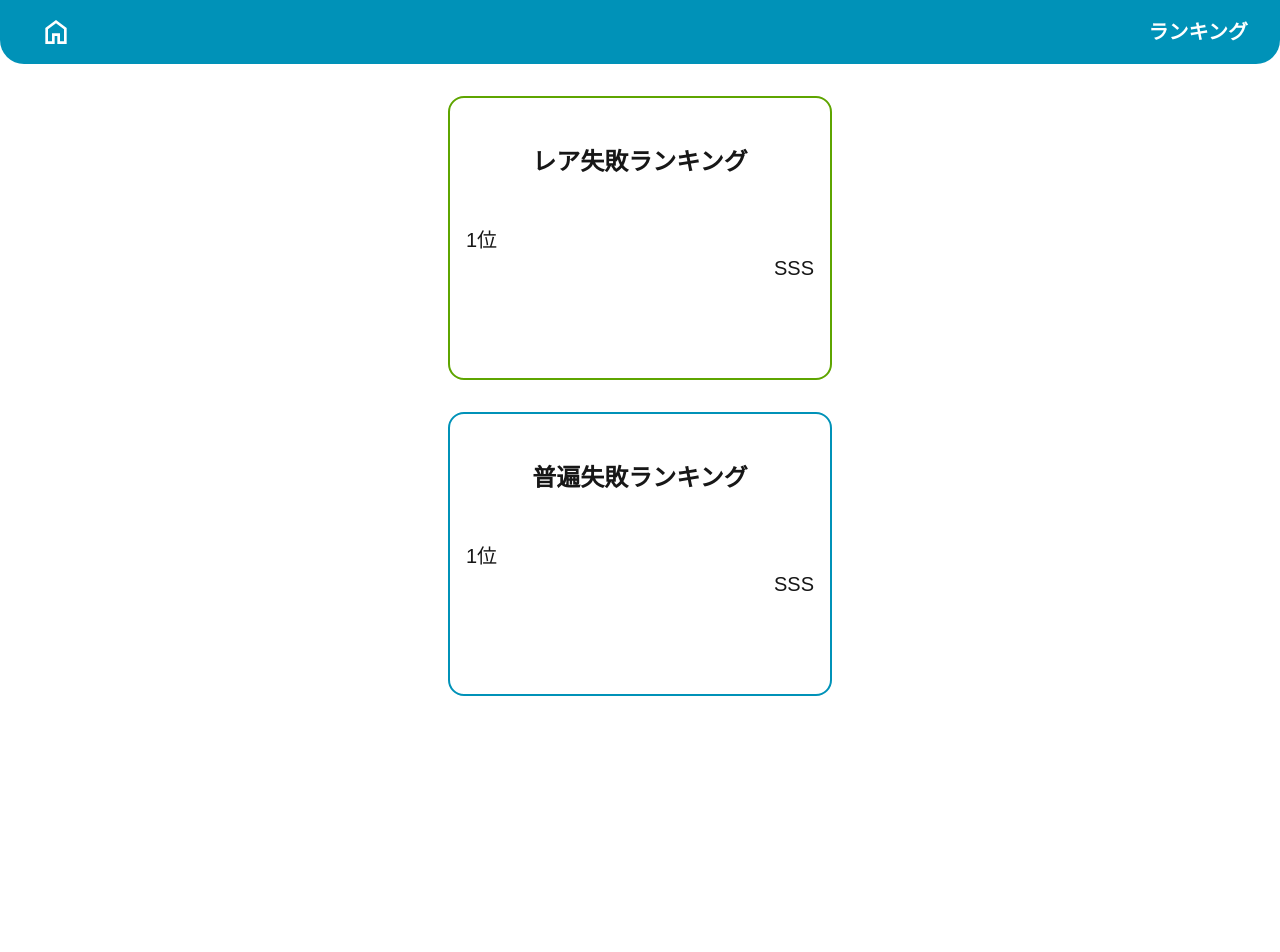
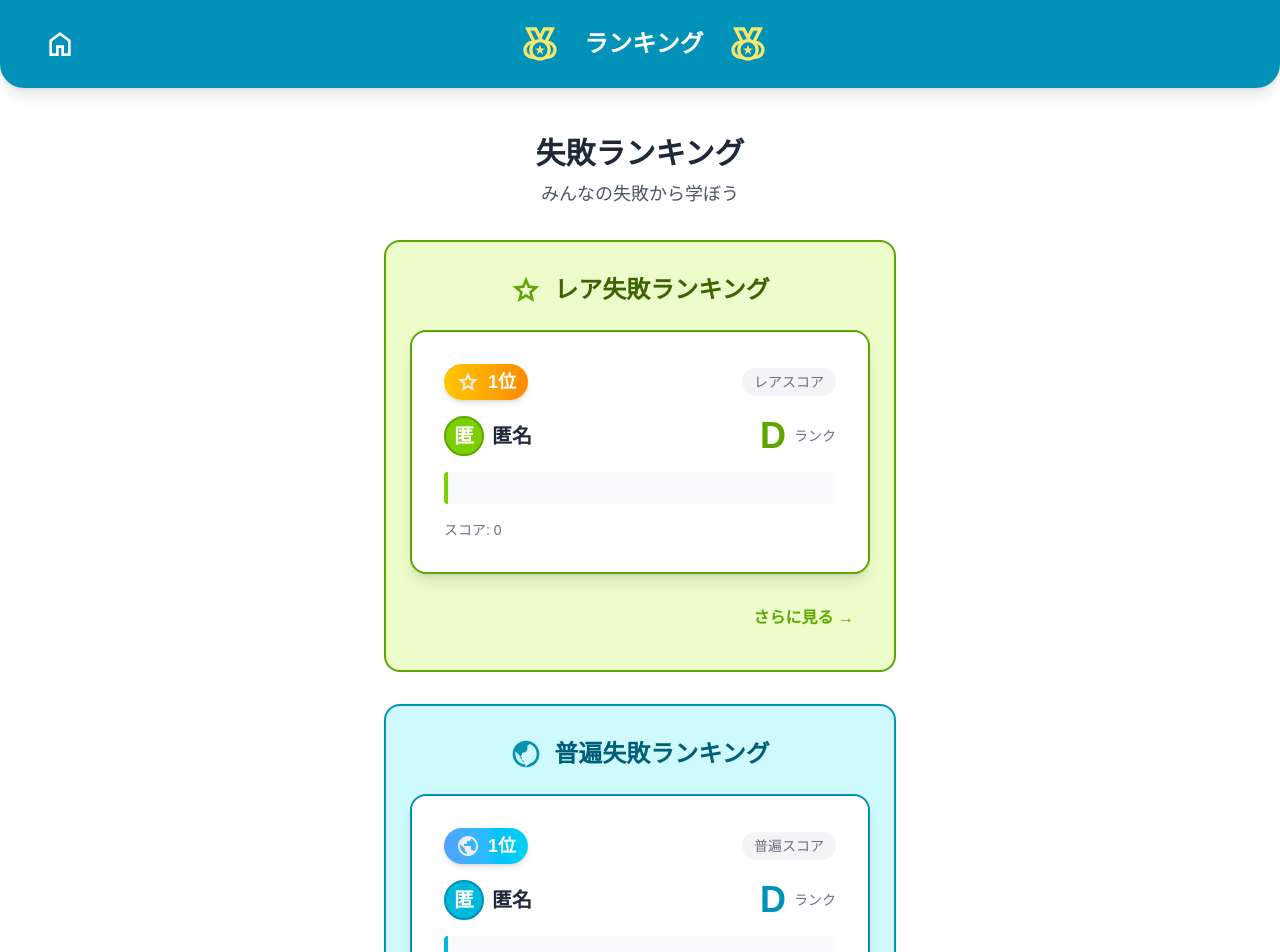
Before and after one commit to Po372/demo-app, a Next.js app: page /ranking in a window 1280 px wide. Shown: the top 952 px of the page. Before the commit the page ends 800 px from the top, so only its background shows below. Built offline with nearby package versions, Linux system fonts and the light colour scheme; no server answers; the database is empty.

Commit message:
ランキング画面が進化

```diff
--- a/features/Ranking/Ranking.tsx
+++ b/features/Ranking/Ranking.tsx
@@ -1,5 +1,6 @@
 "use client";
 
+import { scoreToRank } from "@/logics/scoreToRank";
 import { supabase } from "@/utils/supabase";
 import Link from "next/link";
 import { useEffect, useState } from "react";
@@ -8,7 +9,10 @@ export default function Ranking() {
   const [rankingResults, setRankingResults] = useState<{
     top: { score: number; userName: string; failureText: string };
     bottom: { score: number; userName: string; failureText: string };
-  }>();
+  }>({
+    top: { score: 0, userName: "", failureText: "" },
+    bottom: { score: 0, userName: "", failureText: "" },
+  });
 
   useEffect(() => {
     const fetchRankingData = async () => {
@@ -56,38 +60,158 @@ export default function Ranking() {
 
     fetchRankingData();
   }, []);
-
   return (
-    <div className="flex flex-col items-center gap-8 text-xl mb-8 bg-white">
-      {/* ランキングボタン */}
-      <div className="flex items-center px-8 py-2 justify-between w-full bg-cyan-600 rounded-b-3xl font-bold text-white">
-        <Link href="/" className="p-2 rounded-full transition hover:bg-cyan-700">
+    <div className="flex flex-col items-center gap-8 mb-8 bg-white min-h-screen">
+      {/* ランキングヘッダー */}
+      <div className="flex items-center px-8 py-4 justify-between w-full bg-cyan-600 rounded-b-3xl font-bold text-white shadow-lg">
+        <Link href="/" className="p-3 rounded-full">
           <svg xmlns="http://www.w3.org/2000/svg" height="32px" viewBox="0 -960 960 960" width="32px" fill="#fff">
             <path d="M240-200h120v-240h240v240h120v-360L480-740 240-560v360Zm-80 80v-480l320-240 320 240v480H520v-240h-80v240H160Zm320-350Z" />
           </svg>
         </Link>
-        <div>ランキング</div>
+        <div className="flex items-center gap-6">
+          <svg
+            xmlns="http://www.w3.org/2000/svg"
+            height="32px"
+            viewBox="0 -960 960 960"
+            width="32px"
+            fill="#f5e76b"
+            className="w-10 h-10"
+          >
+            <path d="M480-160q75 0 127.5-52.5T660-340q0-75-52.5-127.5T480-520q-75 0-127.5 52.5T300-340q0 75 52.5 127.5T480-160ZM363-572q20-11 42.5-17.5T451-598L350-800H250l113 228Zm234 0 114-228H610l-85 170 19 38q14 4 27 8.5t26 11.5ZM256-208q-17-29-26.5-62.5T220-340q0-36 9.5-69.5T256-472q-42 14-69 49.5T160-340q0 47 27 82.5t69 49.5Zm448 0q42-14 69-49.5t27-82.5q0-47-27-82.5T704-472q17 29 26.5 62.5T740-340q0 36-9.5 69.5T704-208ZM480-80q-40 0-76.5-11.5T336-123q-9 2-18 2.5t-19 .5q-91 0-155-64T80-339q0-87 58-149t143-69L120-880h280l80 160 80-160h280L680-559q85 8 142.5 70T880-340q0 92-64 156t-156 64q-9 0-18.5-.5T623-123q-31 20-67 31.5T480-80Zm0-260ZM363-572 250-800l113 228Zm234 0 114-228-114 228ZM406-230l28-91-74-53h91l29-96 29 96h91l-74 53 28 91-74-56-74 56Z" />
+          </svg>
+          <span className="text-2xl">ランキング</span>
+          <svg
+            xmlns="http://www.w3.org/2000/svg"
+            height="32px"
+            viewBox="0 -960 960 960"
+            width="32px"
+            fill="#f5e76b"
+            className="w-10 h-10"
+          >
+            <path d="M480-160q75 0 127.5-52.5T660-340q0-75-52.5-127.5T480-520q-75 0-127.5 52.5T300-340q0 75 52.5 127.5T480-160ZM363-572q20-11 42.5-17.5T451-598L350-800H250l113 228Zm234 0 114-228H610l-85 170 19 38q14 4 27 8.5t26 11.5ZM256-208q-17-29-26.5-62.5T220-340q0-36 9.5-69.5T256-472q-42 14-69 49.5T160-340q0 47 27 82.5t69 49.5Zm448 0q42-14 69-49.5t27-82.5q0-47-27-82.5T704-472q17 29 26.5 62.5T740-340q0 36-9.5 69.5T704-208ZM480-80q-40 0-76.5-11.5T336-123q-9 2-18 2.5t-19 .5q-91 0-155-64T80-339q0-87 58-149t143-69L120-880h280l80 160 80-160h280L680-559q85 8 142.5 70T880-340q0 92-64 156t-156 64q-9 0-18.5-.5T623-123q-31 20-67 31.5T480-80Zm0-260ZM363-572 250-800l113 228Zm234 0 114-228-114 228ZM406-230l28-91-74-53h91l29-96 29 96h91l-74 53 28 91-74-56-74 56Z" />
+          </svg>
+        </div>
+        <div className="w-12"></div>
+      </div>
+      {/* タイトルとサブテキスト */}
+      <div className="text-center px-6 mt-4">
+        <h1 className="text-3xl font-bold text-gray-800 mb-2">失敗ランキング</h1>
+        <p className="text-gray-600 text-lg">みんなの失敗から学ぼう</p>
       </div>
       {/* レア失敗ランキング */}
-      <Link href="/ranking/rare-failures" className="w-9/10 border-2 border-lime-600 rounded-2xl px-4 py-12 md:w-3/10">
-        <div className="text-center font-bold text-2xl">レア失敗ランキング</div>
-        <div className="mt-12">1位</div>
-        <div className="flex items-center justify-between">
-          <div>{rankingResults?.top.userName}</div>
-          <div>SSS</div>
+      <div className="w-9/10 md:w-4/10">
+        <div className="border-2 border-lime-600 rounded-2xl px-6 py-8 bg-lime-100">
+          <div className="text-center font-bold text-2xl text-lime-800 mb-6 flex items-center justify-center gap-3">
+            <svg xmlns="http://www.w3.org/2000/svg" height="32px" viewBox="0 -960 960 960" width="32px" fill="#65a30d">
+              <path d="m354-287 126-76 126 77-33-144 111-96-146-13-58-136-58 135-146 13 111 97-33 143ZM233-120l65-281L80-590l288-25 112-265 112 265 288 25-218 189 65 281-247-149-247 149Zm247-350Z" />
+            </svg>
+            レア失敗ランキング
+          </div>
+          <div className="bg-white px-8 py-8 rounded-2xl border-2 border-lime-600 mt-6 shadow-lg">
+            <div className="flex items-center justify-between mb-4">
+              <div className="flex items-center gap-3">
+                <div className="flex justify-center items-center gap-2 bg-gradient-to-r from-yellow-400 to-orange-400 text-white px-3 py-1 rounded-full text-lg font-bold shadow-md">
+                  <svg
+                    xmlns="http://www.w3.org/2000/svg"
+                    height="24px"
+                    viewBox="0 -960 960 960"
+                    width="24px"
+                    fill="#eee"
+                  >
+                    <path d="m354-287 126-76 126 77-33-144 111-96-146-13-58-136-58 135-146 13 111 97-33 143ZM233-120l65-281L80-590l288-25 112-265 112 265 288 25-218 189 65 281-247-149-247 149Zm247-350Z" />
+                  </svg>
+                  <div>1位</div>
+                </div>
+              </div>
+              <div className="text-sm text-gray-500 bg-gray-100 px-3 py-1 rounded-full">レアスコア</div>
+            </div>
+            <div className="flex items-end justify-between mb-4">
+              <div className="flex items-center gap-2">
+                <div className="w-10 h-10 bg-lime-500 border-2 border-lime-600 rounded-full flex items-center justify-center text-white font-bold text-xl">
+                  {(rankingResults.top.userName || "匿名").charAt(0)}
+                </div>
+                <div className="font-semibold text-gray-800 text-xl">{rankingResults.top.userName || "匿名"}</div>
+              </div>
+              <div className="text-4xl font-bold text-lime-600 flex items-center gap-2">
+                {scoreToRank(rankingResults.top.score)}
+                <span className="text-sm text-gray-500 font-normal">ランク</span>
+              </div>
+            </div>
+            <div className="bg-gray-50 p-4 rounded border-l-4 border-lime-500 pl-8">
+              <div className="text-gray-700 leading-relaxed text-xl">{rankingResults.top.failureText}</div>
+            </div>
+            <div className="flex justify-between items-center mt-4 text-sm text-gray-500">
+              <div>スコア: {rankingResults.top.score}</div>
+            </div>
+          </div>
+          <div className="mt-6 flex justify-end">
+            <Link
+              href="/ranking/rare-failures"
+              className="text-lime-600 font-semibold py-2 px-4 rounded-lg hover:bg-black/10 transition"
+            >
+              さらに見る →
+            </Link>
+          </div>
         </div>
-        <div className="mt-12">{rankingResults?.top.failureText}</div>
-      </Link>
+      </div>
+
       {/* 普遍失敗ランキング */}
-      <Link href="/ranking/common-failures" className="w-9/10 border-2 border-cyan-600 rounded-2xl px-4 py-12 md:w-3/10">
-        <div className="text-center font-bold text-2xl">普遍失敗ランキング</div>
-        <div className="mt-12">1位</div>
-        <div className="flex items-center justify-between">
-          <div>{rankingResults?.bottom.userName}</div>
-          <div>SSS</div>
+      <div className="w-9/10 md:w-4/10">
+        <div className="border-2 border-cyan-600 rounded-2xl px-6 py-8 bg-cyan-100">
+          <div className="text-center font-bold text-2xl text-cyan-800 mb-6 flex items-center justify-center gap-3">
+            <svg xmlns="http://www.w3.org/2000/svg" height="32px" viewBox="0 -960 960 960" width="32px" fill="#0891b2">
+              <path d="M480-80q-83 0-156-31.5T197-197q-54-54-85.5-127T80-480q0-83 31.5-156T197-763q54-54 127-85.5T480-880q83 0 156 31.5T763-763q54 54 85.5 127T880-480q0 83-31.5 156T763-197q-54 54-127 85.5T480-80Zm-40-82v-78q-33 0-56.5-23.5T360-320v-40L168-552q-3 18-5.5 36t-2.5 36q0 121 79.5 212T440-162Zm276-102q20-22 36-47.5t26.5-53q10.5-27.5 16-56.5t5.5-59q0-98-54.5-179T616-776h-16q-33 0-56.5 23.5T520-696v56q0 50-35 85t-85 35h-40v40q0 33-23.5 56.5T280-400h-3l126 126q27 27 42.5 62.5T461-145q0 17-2 33.5t-7 32.5l66-66Z" />
+            </svg>
+            普遍失敗ランキング
+          </div>
+          <div className="bg-white px-8 py-8 rounded-2xl border-2 border-cyan-600 mt-6 shadow-lg">
+            <div className="flex items-center justify-between mb-4">
+              <div className="flex items-center gap-3">
+                <div className="flex justify-center items-center gap-2 bg-gradient-to-r from-blue-400 to-cyan-400 text-white px-3 py-1 rounded-full text-lg font-bold shadow-md">
+                  <svg
+                    xmlns="http://www.w3.org/2000/svg"
+                    height="24px"
+                    viewBox="0 -960 960 960"
+                    width="24px"
+                    fill="#eee"
+                  >
+                    <path d="M480-80q-83 0-156-31.5T197-197q-54-54-85.5-127T80-480q0-83 31.5-156T197-763q54-54 127-85.5T480-880q83 0 156 31.5T763-763q54 54 85.5 127T880-480q0 83-31.5 156T763-197q-54 54-127 85.5T480-80Zm-40-82v-78q-33 0-56.5-23.5T360-320v-40L168-552q-3 18-5.5 36t-2.5 36q0 121 79.5 212T440-162Zm276-102q41-45 62.5-100.5T800-480q0-98-54.5-179T600-776v16q0 33-23.5 56.5T520-680h-80v80q0 17-11.5 28.5T400-560h-80v80h240q17 0 28.5 11.5T600-440v120h40q26 0 47 15.5t29 40.5Z" />
+                  </svg>
+                  <div>1位</div>
+                </div>
+              </div>
+              <div className="text-sm text-gray-500 bg-gray-100 px-3 py-1 rounded-full">普遍スコア</div>
+            </div>
+            <div className="flex items-end justify-between mb-4">
+              <div className="flex items-center gap-2">
+                <div className="w-10 h-10 bg-cyan-500 border-2 border-cyan-600  rounded-full flex items-center justify-center text-white font-bold text-xl">
+                  {(rankingResults.bottom.userName || "匿名").charAt(0)}
+                </div>
+                <div className="font-semibold text-gray-800 text-xl">{rankingResults.bottom.userName || "匿名"}</div>
+              </div>
+              <div className="text-4xl font-bold text-cyan-600 flex items-center gap-2">
+                {scoreToRank(rankingResults.bottom.score)}
+                <span className="text-sm text-gray-500 font-normal">ランク</span>
+              </div>
+            </div>
+            <div className="bg-gray-50 p-4 rounded border-l-4 border-cyan-500 pl-8">
+              <div className="text-gray-700 leading-relaxed text-xl">{rankingResults.bottom.failureText}</div>
+            </div>
+            <div className="flex justify-between items-center mt-4 text-sm text-gray-500">
+              <div>スコア: {rankingResults.bottom.score}</div>
+            </div>
+          </div>
+          <div className="mt-6 flex justify-end">
+            <Link
+              href="/ranking/common-failures"
+              className="text-cyan-600 font-semibold py-2 px-4 rounded-lg hover:bg-black/10 transition"
+            >
+              さらに見る →
+            </Link>
+          </div>
         </div>
-        <div className="mt-12">{rankingResults?.bottom.failureText}</div>
-      </Link>
+      </div>
     </div>
   );
 }
```
